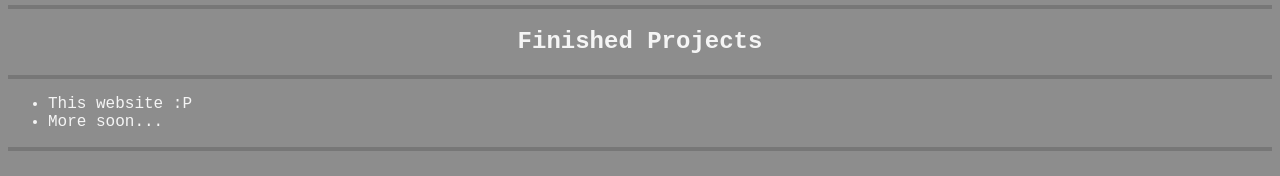
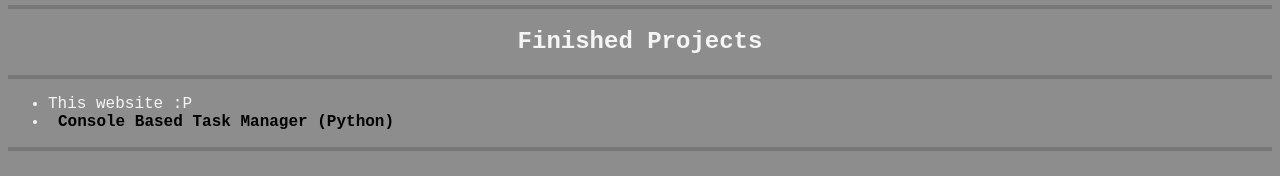
Before and after one commit to securityinshadows/port-1, a plain HTML site: page index.html in a window 1280 px wide. Shown: the part 1488-1664 px from the top of the page. Drawn offline with Linux system fonts and the light colour scheme.

Commit message:
Update index.html

```diff
--- a/index.html
+++ b/index.html
@@ -95,7 +95,7 @@
                         <hr class="hr2">
                          <ul>
                             <li> This website :P </li>
-                            <li> More soon...</li>
+                            <li> <a href=https://github.com/securityinshadows/port-2> Console Based Task Manager (Python)</a></li>
                         </ul>
             <hr class="hr2">
                     </section>
```
